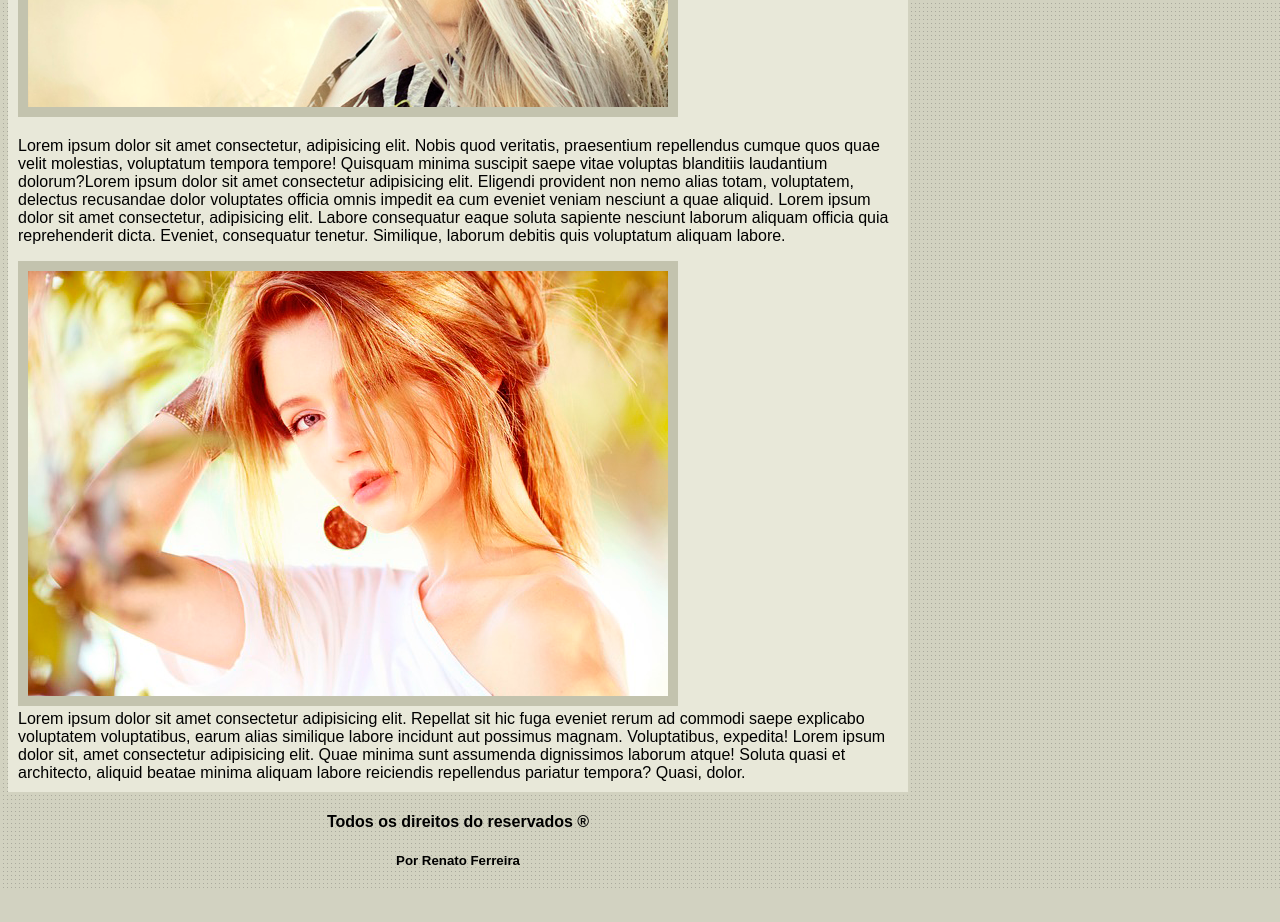
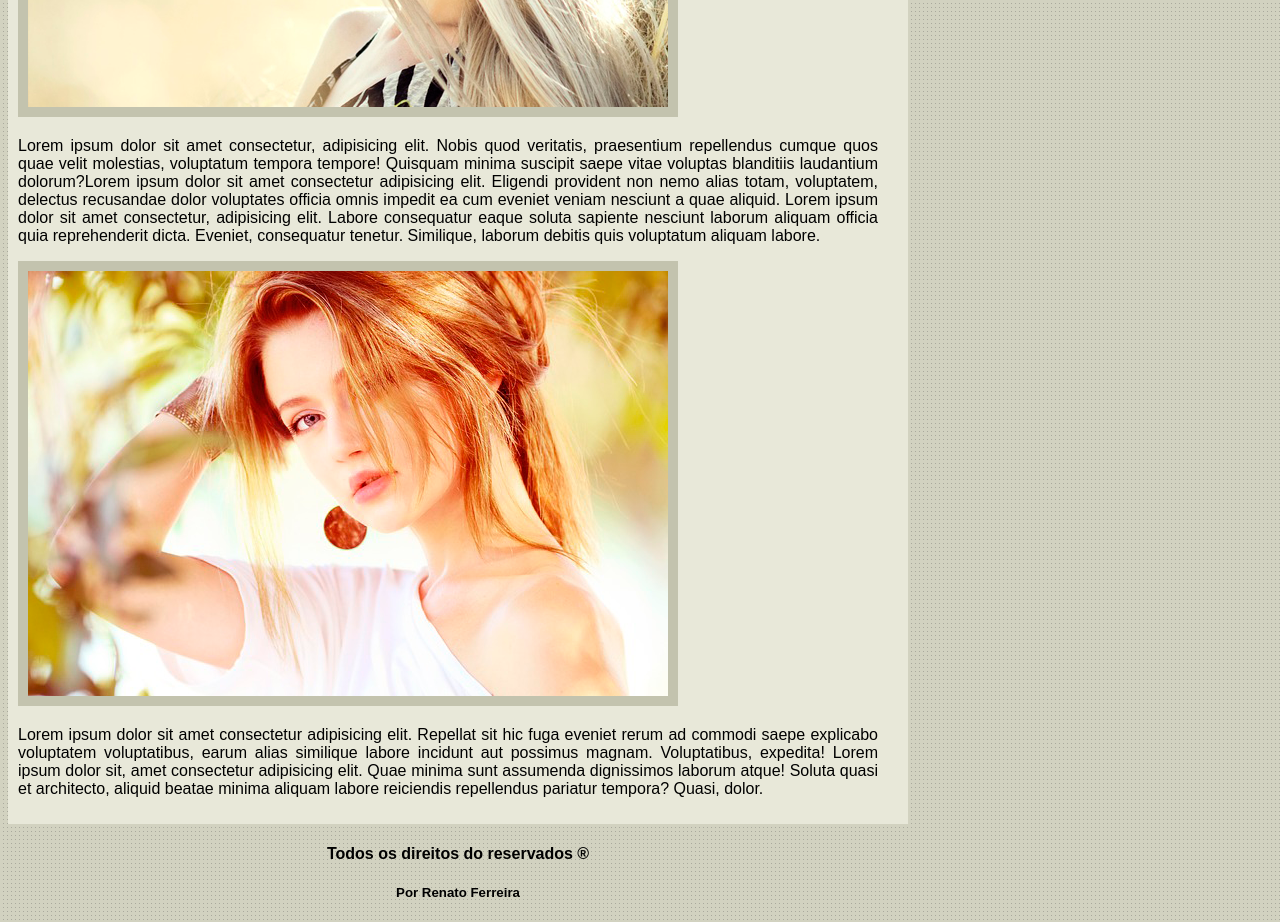
Before and after one commit to RenatoGFerreira/Projeto-Site-Anna-Bella, a plain HTML site: page campanhas-publicitarias.html in a window 1280 px wide. Shown: the part 1620-2542 px from the top of the page. Before the commit the page ends 2510 px from the top, so only its background shows below. Drawn offline with Linux system fonts and the light colour scheme.

Commit message:
outros pequenos detalhes
alteração de pequenos detalhes

```diff
--- a/campanhas-publicitarias.html
+++ b/campanhas-publicitarias.html
@@ -38,9 +38,9 @@
 
             <img src="imagens/foto3.png" alt="Foto da campanha de 2020"  class="img-campanha">
 
-            <div>
+            <p>
                 Lorem ipsum dolor sit amet consectetur adipisicing elit. Repellat sit hic fuga eveniet rerum ad commodi saepe explicabo voluptatem voluptatibus, earum alias similique labore incidunt aut possimus magnam. Voluptatibus, expedita! Lorem ipsum dolor sit, amet consectetur adipisicing elit. Quae minima sunt assumenda dignissimos laborum atque! Soluta quasi et architecto, aliquid beatae minima aliquam labore reiciendis repellendus pariatur tempora? Quasi, dolor.
-            </div>
+            </p>
 
         </div>  <!--Fim do conteudo!-->
 
--- a/style.css
+++ b/style.css
@@ -20,6 +20,10 @@ a{
     font-weight: bold;
     padding: 15px;
 }
+a:hover{
+    color: white;
+    transition: .4s;
+}
 
 .centralizar{
     text-align: center;
@@ -33,3 +37,7 @@ h1{
     color: #828271;
     font-size: 1.2em;
 }
+p{
+    text-align: justify;
+    padding-right: 20px;
+}
```
